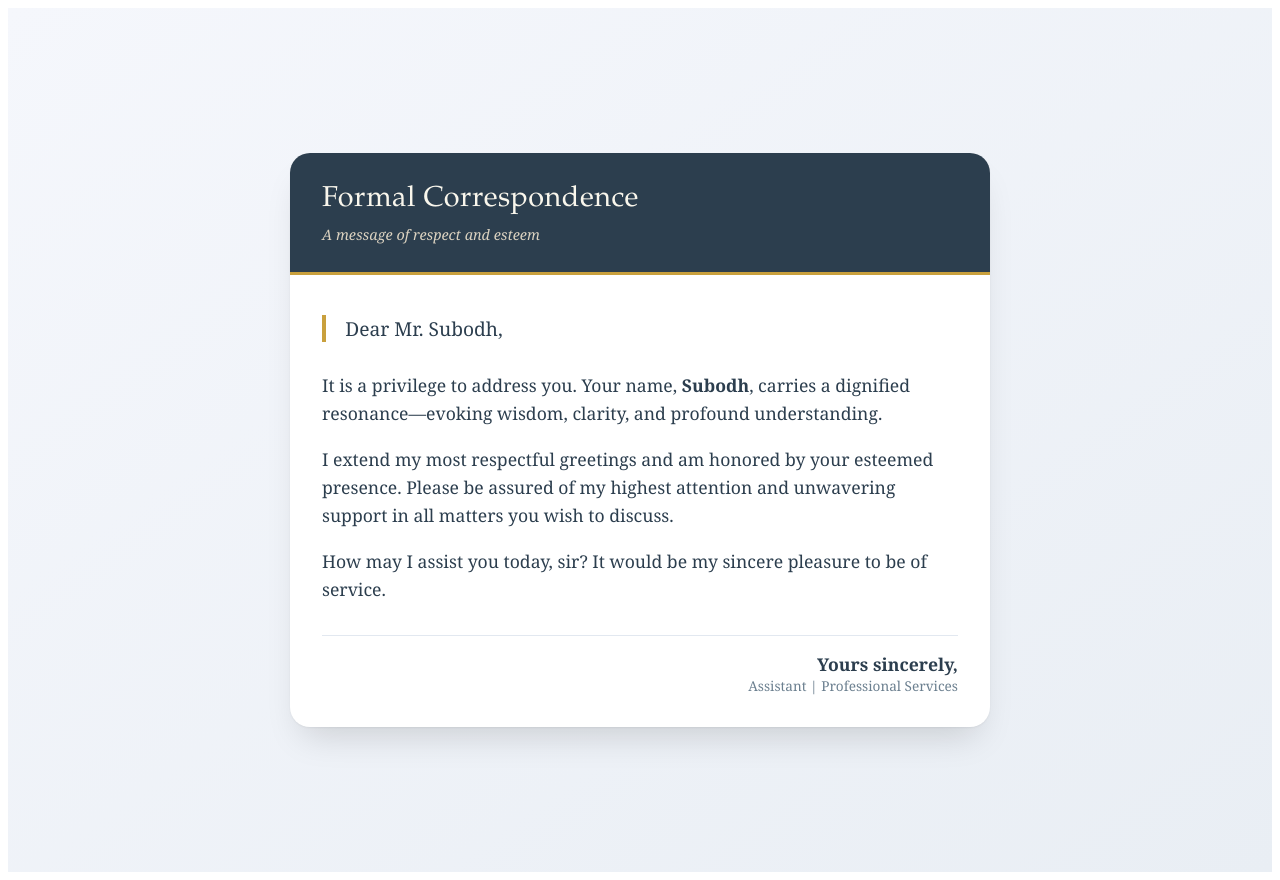
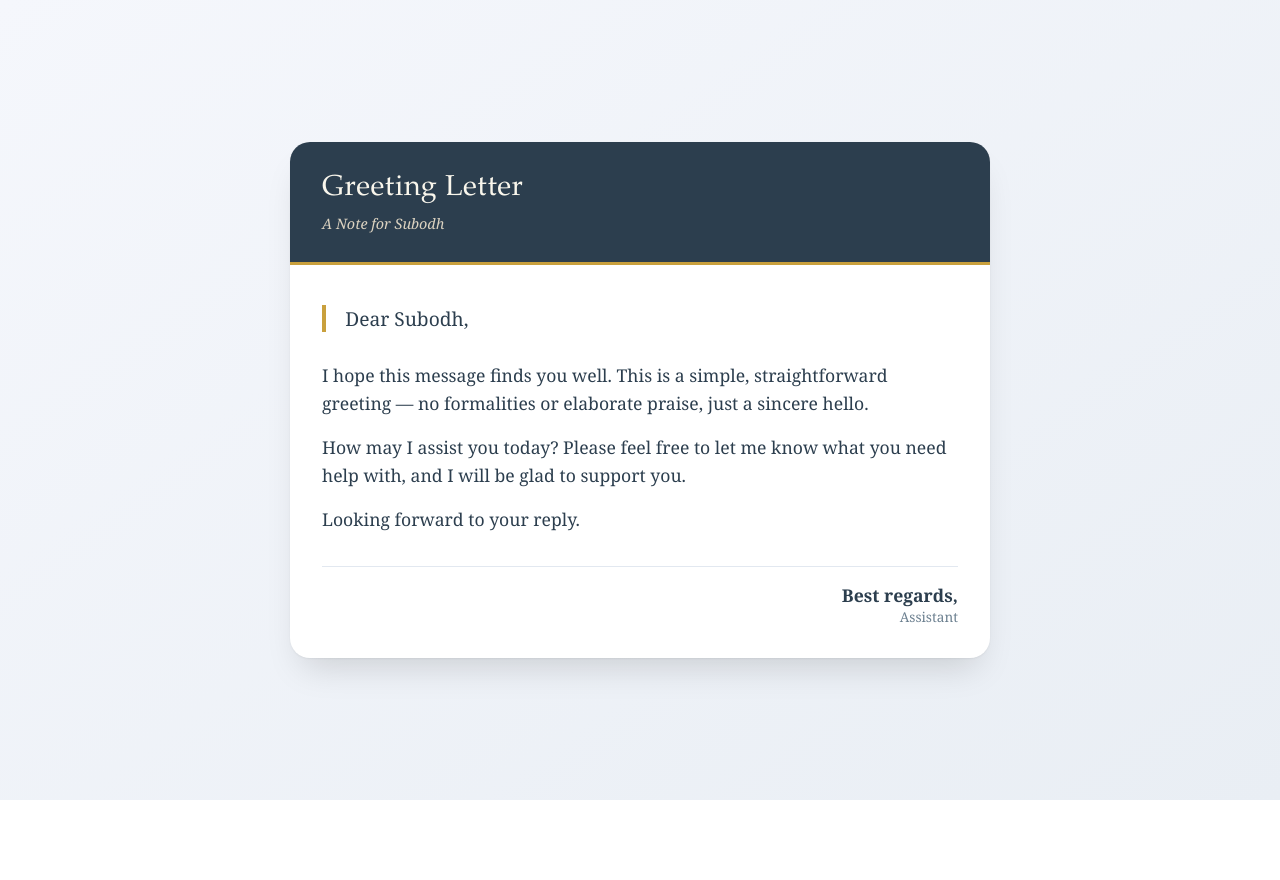
Before and after one commit to Subodh-Shah/_op_CV-App, a React (Vite) app: page / in a window 1280 px wide. After the commit the page ends 800 px from the top, so only its background shows below. Built offline with nearby package versions, Linux system fonts and the light colour scheme.

Commit message:
add app.styles

```diff
--- /dev/null
+++ b/src/App.css
@@ -0,0 +1,90 @@
+* {
+  margin: 0;
+  padding: 0;
+  box-sizing: border-box;
+}
+
+.greeting-container {
+  background: linear-gradient(145deg, #f5f7fc 0%, #e9eef4 100%);
+  min-height: 100vh;
+  display: flex;
+  align-items: center;
+  justify-content: center;
+  font-family: 'Georgia', 'Times New Roman', Times, serif;
+  padding: 2rem;
+}
+
+.greeting-card {
+  max-width: 700px;
+  width: 100%;
+  background: #ffffff;
+  border-radius: 1.25rem;
+  box-shadow: 0 20px 35px -12px rgba(0, 0, 0, 0.15), 0 1px 2px rgba(0, 0, 0, 0.05);
+  overflow: hidden;
+}
+
+.greeting-header {
+  background: #2c3e4e;
+  padding: 1.8rem 2rem;
+  border-bottom: 3px solid #c9a03d;
+}
+
+.greeting-header-title {
+  color: #f9f6ec;
+  font-size: 1.8rem;
+  font-weight: 500;
+  letter-spacing: 0.5px;
+  font-family: 'Palatino', 'Georgia', serif;
+  margin: 0;
+}
+
+.greeting-header-sub {
+  color: #dcd3c1;
+  font-size: 0.9rem;
+  margin-top: 0.5rem;
+  font-style: italic;
+}
+
+.greeting-content {
+  padding: 2.5rem 2rem 2rem 2rem;
+}
+
+.greeting-salutation {
+  font-size: 1.2rem;
+  color: #2c3e4e;
+  border-left: 4px solid #c9a03d;
+  padding-left: 1.2rem;
+  margin-bottom: 1.8rem;
+  font-weight: 500;
+}
+
+.greeting-message {
+  font-size: 1.1rem;
+  line-height: 1.6;
+  color: #2c3e4e;
+  margin-bottom: 2rem;
+}
+
+.greeting-message p {
+  margin-bottom: 1rem;
+}
+
+.greeting-signature {
+  margin-top: 2rem;
+  padding-top: 1rem;
+  border-top: 1px solid #e2e8f0;
+  font-size: 1rem;
+  color: #4a627a;
+  text-align: right;
+}
+
+.greeting-signature-name {
+  font-weight: 600;
+  font-size: 1.1rem;
+  color: #2c3e4e;
+}
+
+.greeting-signature-title {
+  font-size: 0.85rem;
+  color: #6b7f8f;
+}
--- a/src/App.jsx
+++ b/src/App.jsx
@@ -1,106 +1,24 @@
 import React from 'react';
+import './App.css';
 
 const App = () => {
-  const styles = {
-    container: {
-      background: 'linear-gradient(145deg, #f5f7fc 0%, #e9eef4 100%)',
-      minHeight: '100vh',
-      display: 'flex',
-      alignItems: 'center',
-      justifyContent: 'center',
-      fontFamily: "'Georgia', 'Times New Roman', Times, serif",
-      padding: '2rem',
-      margin: 0,
-    },
-    card: {
-      maxWidth: '700px',
-      width: '100%',
-      background: '#ffffff',
-      borderRadius: '1.25rem',
-      boxShadow: '0 20px 35px -12px rgba(0, 0, 0, 0.15), 0 1px 2px rgba(0, 0, 0, 0.05)',
-      overflow: 'hidden',
-    },
-    header: {
-      background: '#2c3e4e',
-      padding: '1.8rem 2rem',
-      borderBottom: '3px solid #c9a03d',
-    },
-    headerTitle: {
-      color: '#f9f6ec',
-      fontSize: '1.8rem',
-      fontWeight: 500,
-      letterSpacing: '0.5px',
-      fontFamily: "'Palatino', 'Georgia', serif",
-      margin: 0,
-    },
-    headerSub: {
-      color: '#dcd3c1',
-      fontSize: '0.9rem',
-      marginTop: '0.5rem',
-      fontStyle: 'italic',
-    },
-    content: {
-      padding: '2.5rem 2rem 2rem 2rem',
-    },
-    salutation: {
-      fontSize: '1.2rem',
-      color: '#2c3e4e',
-      borderLeft: '4px solid #c9a03d',
-      paddingLeft: '1.2rem',
-      marginBottom: '1.8rem',
-      fontWeight: 500,
-    },
-    message: {
-      fontSize: '1.1rem',
-      lineHeight: 1.6,
-      color: '#2c3e4e',
-      marginBottom: '2rem',
-    },
-    paragraph: {
-      marginBottom: '1rem',
-    },
-    signature: {
-      marginTop: '2rem',
-      paddingTop: '1rem',
-      borderTop: '1px solid #e2e8f0',
-      fontSize: '1rem',
-      color: '#4a627a',
-      textAlign: 'right',
-    },
-    signatureName: {
-      fontWeight: 600,
-      fontSize: '1.1rem',
-      color: '#2c3e4e',
-    },
-    signatureTitle: {
-      fontSize: '0.85rem',
-      color: '#6b7f8f',
-    },
-  };
-
   return (
-    <div style={styles.container}>
-      <div style={styles.card}>
-        <div style={styles.header}>
-          <h1 style={styles.headerTitle}>Formal Correspondence</h1>
-          <div style={styles.headerSub}>A message of respect and esteem</div>
+    <div className="greeting-container">
+      <div className="greeting-card">
+        <div className="greeting-header">
+          <h1 className="greeting-header-title">Greeting Letter</h1>
+          <div className="greeting-header-sub">A Note for Subodh</div>
         </div>
-        <div style={styles.content}>
-          <div style={styles.salutation}>Dear Mr. Subodh,</div>
-          <div style={styles.message}>
-            <p style={styles.paragraph}>
-              It is a privilege to address you. Your name, <strong>Subodh</strong>, carries a dignified resonance—evoking wisdom, clarity, and profound understanding.
-            </p>
-            <p style={styles.paragraph}>
-              I extend my most respectful greetings and am honored by your esteemed presence. Please be assured of my highest attention and unwavering support in all matters you wish to discuss.
-            </p>
-            <p style={styles.paragraph}>
-              How may I assist you today, sir? It would be my sincere pleasure to be of service.
-            </p>
+        <div className="greeting-content">
+          <div className="greeting-salutation">Dear Subodh,</div>
+          <div className="greeting-message">
+            <p>I hope this message finds you well. This is a simple, straightforward greeting — no formalities or elaborate praise, just a sincere hello.</p>
+            <p>How may I assist you today? Please feel free to let me know what you need help with, and I will be glad to support you.</p>
+            <p>Looking forward to your reply.</p>
           </div>
-          <div style={styles.signature}>
-            <div style={styles.signatureName}>Yours sincerely,</div>
-            <div style={styles.signatureTitle}>Assistant | Professional Services</div>
+          <div className="greeting-signature">
+            <div className="greeting-signature-name">Best regards,</div>
+            <div className="greeting-signature-title">Assistant</div>
           </div>
         </div>
       </div>
```
